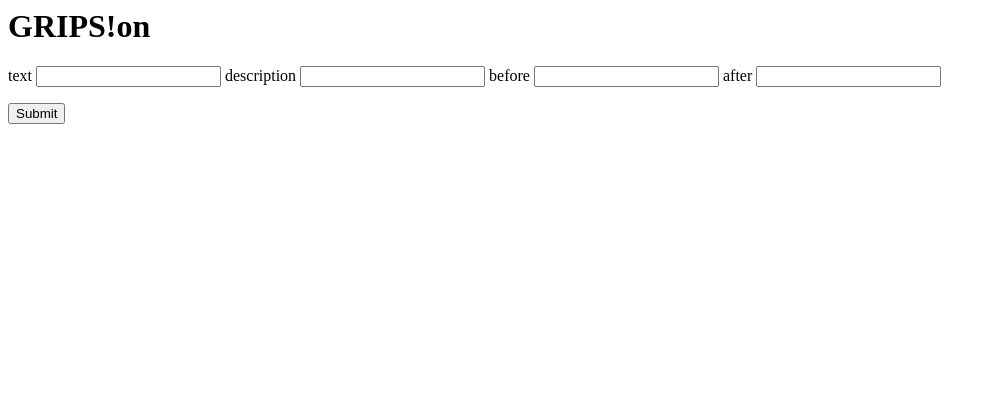
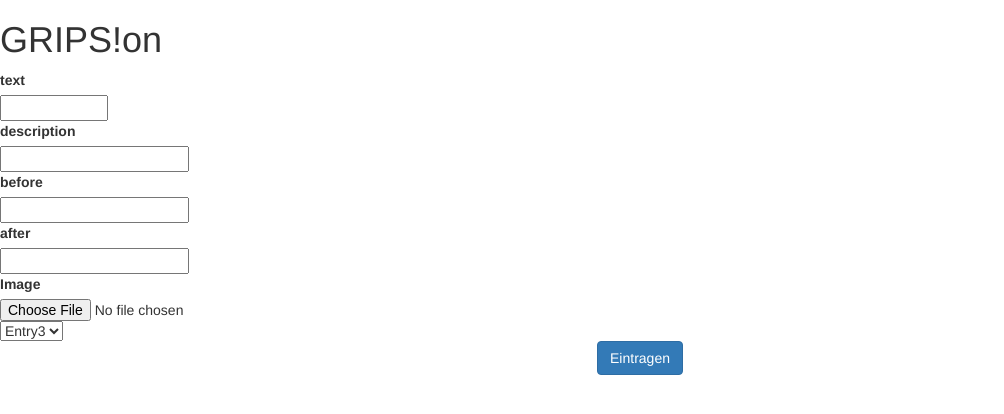
Before and after one commit to snkrfrkr/gripson, a Flask app: page /form in a window 1280 px wide. Shown: the top 414 px of the page, without its empty margins (0-1004 px from the left). Run offline with Flask 2, Linux system fonts and the light colour scheme; parts of the project's set-up code (start-up, migrations or seed data) failed here and were passed over; some libraries are stand-ins or nearby versions.

Commit message:
sqlalchemy forms

```diff
--- a/application.py
+++ b/application.py
@@ -5,12 +5,19 @@ from flaskext.mysql import MySQL
 from flask_sqlalchemy import SQLAlchemy
 from flask_wtf import FlaskForm
 from wtforms import StringField
+from wtforms.validators import DataRequired
+from flask_wtf.file import FileField, FileRequired
+from werkzeug.utils import secure_filename
+import os
 
 #mysql = MySQL()
 app = Flask(__name__)
 app.config["SQLALCHEMY_DATABASE_URI"] = "mysql://service:schubert@localhost:3306/gripson_db"
+app.config["SQLALCHEMY_TRACK_MODIFICATIONS"] = True
 app.config["SECRET_KEY"] = "GRIPSWORLD"
 db = SQLAlchemy(app)
+
+Bootstrap(app)
 
 class gripson_t(db.Model):
     id = db.Column('id', db.Integer, primary_key = True)
@@ -26,14 +33,15 @@ class gripson_t(db.Model):
         self.after = after
 
 class GripsInput(FlaskForm):
-    text = StringField('text')
+    text = StringField('text', validators=[DataRequired()])
     description = StringField('description')
     before = StringField('before')
     after = StringField('after')
+    image = FileField(validators=[FileRequired()])
 
 db_in = gripson_t.query.all()
 db_len = len(db_in)
-print(db_len)
+print(str(db_len) + " Einträge in der Datenbank")
 
 @app.route("/", methods = ['GET', 'POST'])
 def index():
@@ -47,18 +55,24 @@ def index():
 @app.route("/form", methods = ['GET', 'POST'])
 def form():
     form = GripsInput()
+    names = ["Entry1", "Entry2", "Entry3"]
     if form.validate_on_submit():
+        f = form.image.data
+        filename = secure_filename(f.filename)
+        f.save(os.path.join(
+            app.instance_path, 'photos', filename
+        ))
         g_text = form.text.data
         g_description = form.description.data
         g_before = form.before.data
         g_after = form.after.data
+        g_image = form.image.data
+        print(f.value)
         db_write = gripson_t(g_text, g_description, g_before, g_after)
         db.session.add(db_write)
         db.session.commit()
-        return "OK"
-        time.sleep(1)
-        return render_template("form.html", form=form )
-    return render_template("form.html", form=form )
+        return render_template("ok.html" )
+    return render_template("form.html", form=form, names=names )
 
 if __name__ == '__main__':
     app.run()
--- a/templates/form.html
+++ b/templates/form.html
@@ -1,24 +1,38 @@
+{% extends "bootstrap/base.html" %}
 <html>
     <head>
         <title>GRIPS.on</title>
     </head>
     <body>
+        {% block content %}
         <h1>GRIPS!on</h1>
-        <div>
-            <div>
-                <form method="POST" action="{{ url_for('form') }}">
+        <div class="row">
+            <div class="col-sm-1">
+                <form method="POST" enctype="multipart/form-data" action="{{ url_for('form') }}">
+
                     {{ form.csrf_token }}
                     {{ form.text.label }}
-                    {{ form.text }}
+                    {{ form.text (size="10")}}
                     {{ form.description.label }}
                     {{ form.description }}
                     {{ form.before.label }}
                     {{ form.before }}
                     {{ form.after.label }}
                     {{ form.after }}
+                    {{ form.image.label }}
+                    {{ form.image }}
+                    <select name=name method="GET" action="/">
+                        {% for name in names %}
+                        <option value= "{{name}}" SELECTED>{{ name }}</option>
+                         {% endfor %}
+                    </select>
             </div>
-                <input type="submit" value="Submit">
+            <div class="col-sm-12" align="center">
+                <input type="submit" class="btn btn-primary" value="Eintragen">
                 </form>
+            </div>
+
         </div>
+        {% endblock %}
     </body>
 </html>
--- a/templates/index.html
+++ b/templates/index.html
@@ -136,7 +136,7 @@
             slideIndex++;
             if (slideIndex > slides.length) { slideIndex = 1 }
             slides[slideIndex - 1].style.display = "block";
-            setTimeout(showSlides, 1000); // Change image every 2 seconds
+            setTimeout(showSlides, 2300); // Change image every 2 seconds
         }
     </script>
 
```
Also changed, not shown: templates/ok.html (added, +14 -0 lines).
